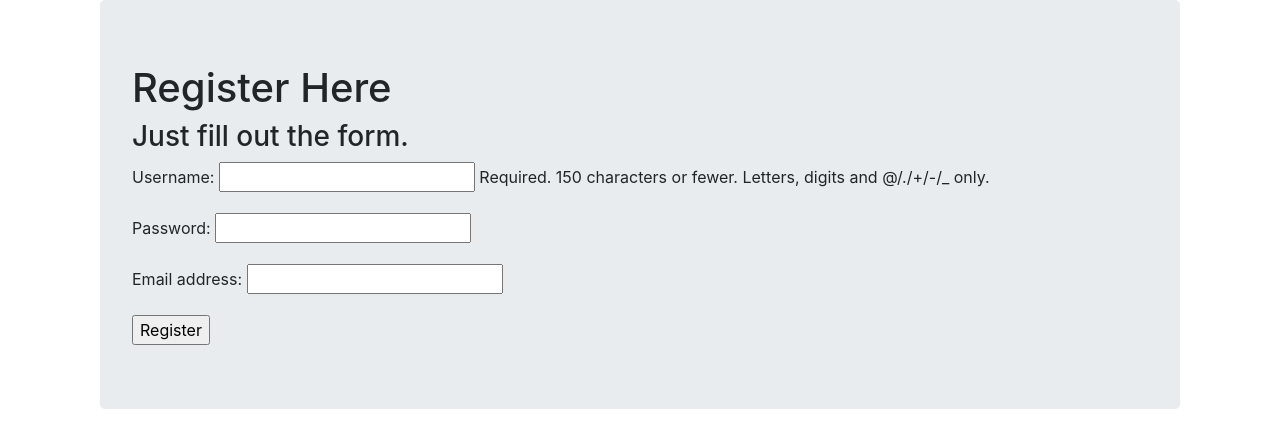
After one commit to solehudindt/304-warehouse, a Django app: page /board/daftar/ in a window 1280 px wide. The commit adds this page. Shown: the top 448 px of the page. Run offline with Django 3.2, Linux system fonts and the light colour scheme; some libraries are stand-ins or nearby versions.

Commit message:
adding simple regis, login, and logout

```diff
--- a/board/forms.py
+++ b/board/forms.py
@@ -1,6 +1,17 @@
 from django import forms
+from django.contrib.auth.models import User
 
 from .models import Barang
+
+class UserForm(forms.ModelForm):
+	password = forms.CharField(widget=forms.PasswordInput())
+	class Meta():
+		model = User
+		fields = (
+			'username',
+			'password',
+			'email',
+		)
 
 class FormBarang(forms.ModelForm):
 
--- a/board/templates/board/daftar.html
+++ b/board/templates/board/list.html
@@ -7,7 +7,8 @@
 {% block content %}
     <h1>{{page_title}}</h1>
 
-	    <a href="{% url 'board:input' %}" class="btn btn-primary">input</a>
+		<a href="{% url 'board:input' %}" class="btn btn-primary">input</a>
+		<a href="{% url 'logout' %}" class="btn btn-warning">logout</a>
 	    <br>
 	    {% for barang in semua_barang %}
 	    	{{forloop.counter}}.
@@ -16,7 +17,7 @@
 	    	{{barang.jenis}}
 	    	<img src="{{barang.bukti_diterima.url}}" style="width: 300px;" />
 	    	{{barang.keterangan}}
-	    	<a href="{% url 'board:delete' barang.id %}" class="btn btn-danger">delete</a>
+	    	<a href="{% url 'board:delete' barang.id %}" class="btn btn-warning">delete</a>
 	    	<a href="{% url 'board:update' barang.id %}" class="btn btn-secondary">update</a>
 	    {% endfor %}
 
--- /dev/null
+++ b/board/templates/board/regis.html
@@ -0,0 +1,20 @@
+{% extends "base.html" %}
+
+{% block content %}
+  <div class="container">
+    <div class="jumbotron">
+      {% if registered %}
+        <h1>Thank you for registering!</h1>
+      {% else %}
+        <h1>Register Here</h1>
+        <h3>Just fill out the form.</h3>
+<form enctype="multipart/form-data" method="POST">
+          {% csrf_token %}
+          {{ user_form.as_p }}
+          <input type="submit" name="" value="Register">
+        </form>
+
+      {% endif %}
+    </div>
+  </div>
+{% endblock %}
--- a/board/urls.py
+++ b/board/urls.py
@@ -4,6 +4,8 @@ from . import views
 app_name = 'board'
 urlpatterns = [
 	path('', views.list, name='index'),
+	path('login/', views.user_login, name='user_login'),
+	path('daftar/', views.daftar, name='daftar'),
 	path('delete/<int:barang_id>', views.delete, name='delete'),
 	path('update/<int:barang_id>', views.update, name='update'),
 	path('input/', views.form_barang, name='input'),
--- a/board/views.py
+++ b/board/views.py
@@ -1,12 +1,57 @@
 from django.shortcuts import render, redirect, get_object_or_404
+from .forms import UserForm
+from django.contrib.auth import authenticate, login, logout
+from django.contrib.auth.decorators import login_required
+from django.http import HttpResponse
 from .models import Barang
-from .forms import FormBarang
-
 # Create your views here.
 
 def index(request):
 	return render(request, 'index.html')
 
+def user_login(request):
+    if request.method == 'POST':
+        username = request.POST.get('username')
+        password = request.POST.get('password')
+        user = authenticate(username=username, password=password)
+        if user:
+            if user.is_active:
+                login(request,user)
+                return redirect('board:index')
+            else:
+                return HttpResponse("Your account was inactive.")
+        else:
+            print("Someone tried to login and failed.")
+            print("They used username: {} and password: {}".format(username,password))
+            return HttpResponse("Invalid login details given")
+    else:
+        return render(request, 'board/login.html', {})
+
+@login_required
+def user_logout(request):
+	logout(request)
+	return redirect('index')
+
+def daftar(request):
+    registered = False
+    if request.method == 'POST':
+        user_form = UserForm(data=request.POST)
+        # profile_form = UserProfileInfoForm(data=request.POST)
+        if user_form.is_valid():
+            user = user_form.save()
+            user.set_password(user.password)
+            user.save()
+            registered = True
+        else:
+            print(user_form.errors)
+    else:
+        user_form = UserForm()
+    return render(request,'board/regis.html',{
+							'user_form':user_form,
+                           'registered':registered})
+
+
+@login_required
 def form_barang(request):
     if request.method == 'POST':
         form = FormBarang(request.POST, request.FILES)
@@ -20,6 +65,18 @@ def form_barang(request):
         'form': form,
     })
 
+@login_required
+def list(request):
+	semua_barang = Barang.objects.all()
+
+	context = {
+		'page_title':'Daftar Barang',
+		'semua_barang':semua_barang,
+	}
+
+	return render(request, 'board/list.html', context)
+
+@login_required
 def update(request, barang_id):
 	update_barang = Barang.objects.get(pk=barang_id)
 
@@ -44,16 +101,7 @@ def update(request, barang_id):
         'form': form,
     })
 
+@login_required
 def delete(request, barang_id):
 	Barang.objects.filter(pk=barang_id).delete()
 	return redirect('board:index')
-
-def list(request):
-	semua_barang = Barang.objects.all()
-
-	context = {
-		'page_title':'Daftar Barang',
-		'semua_barang':semua_barang,
-	}
-
-	return render(request, 'board/daftar.html', context)
--- a/templates/base.html
+++ b/templates/base.html
@@ -32,10 +32,8 @@
 
     <!-- Optional JavaScript -->
     <!-- jQuery first, then Popper.js, then Bootstrap JS -->
-    {#
-    <script src="https://code.jquery.com/jquery-3.3.1.slim.min.js" integrity="sha384-q8i/X+965DzO0rT7abK41JStQIAqVgRVzpbzo5smXKp4YfRvH+8abtTE1Pi6jizo" crossorigin="anonymous"></script>
+    <!-- <script src="https://code.jquery.com/jquery-3.3.1.slim.min.js" integrity="sha384-q8i/X+965DzO0rT7abK41JStQIAqVgRVzpbzo5smXKp4YfRvH+8abtTE1Pi6jizo" crossorigin="anonymous"></script>
     <script src="https://cdnjs.cloudflare.com/ajax/libs/popper.js/1.14.7/umd/popper.min.js" integrity="sha384-UO2eT0CpHqdSJQ6hJty5KVphtPhzWj9WO1clHTMGa3JDZwrnQq4sF86dIHNDz0W1" crossorigin="anonymous"></script>
-    <script src="https://stackpath.bootstrapcdn.com/bootstrap/4.3.1/js/bootstrap.min.js" integrity="sha384-JjSmVgyd0p3pXB1rRibZUAYoIIy6OrQ6VrjIEaFf/nJGzIxFDsf4x0xIM+B07jRM" crossorigin="anonymous"></script>
-    #}
+    <script src="https://stackpath.bootstrapcdn.com/bootstrap/4.3.1/js/bootstrap.min.js" integrity="sha384-JjSmVgyd0p3pXB1rRibZUAYoIIy6OrQ6VrjIEaFf/nJGzIxFDsf4x0xIM+B07jRM" crossorigin="anonymous"></script> -->
   </body>
 </html>
--- a/templates/index.html
+++ b/templates/index.html
@@ -1,11 +1,11 @@
 {% extends 'base.html' %}
 
 {% block title %}
-
-    {{page_title}}
+    304 Warehouse
 
 {% endblock title %}
 
 {% block content %}
-    <h1>{{page_title}}</h1>
+    <h1>304 Warehouse</h1>
+    <p><a href="{% url 'board:daftar' %}" class="btn btn-primary">Daftar</a></p>
 {% endblock content %}
--- a/warehouse_304/settings.py
+++ b/warehouse_304/settings.py
@@ -115,7 +115,8 @@ USE_L10N = True
 
 USE_TZ = True
 
-LOGIN_REDIRECT_URL = '/'
+LOGIN_URL = 'board:user_login'
+LOGIN_REDIRECT_URL = 'board:index'
 
 
 # Static files (CSS, JavaScript, Images)
--- a/warehouse_304/urls.py
+++ b/warehouse_304/urls.py
@@ -2,10 +2,14 @@ from django.contrib import admin
 from django.urls import path, include
 from django.conf import settings
 from django.conf.urls.static import static
+from django.views.generic.base import TemplateView
+from board import views
 
 urlpatterns = [
     path('admin/', admin.site.urls),
     path('board/', include('board.urls', namespace='board')),
+    path('', TemplateView.as_view(template_name='index.html'), name='index'),
+    path('logout/', views.user_logout, name='logout'),
 ]
 
 urlpatterns += static(settings.MEDIA_URL, document_root=settings.MEDIA_ROOT)
```
Also changed, not shown: board/templates/board/login.html (added, +17 -0 lines), db.sqlite3.
